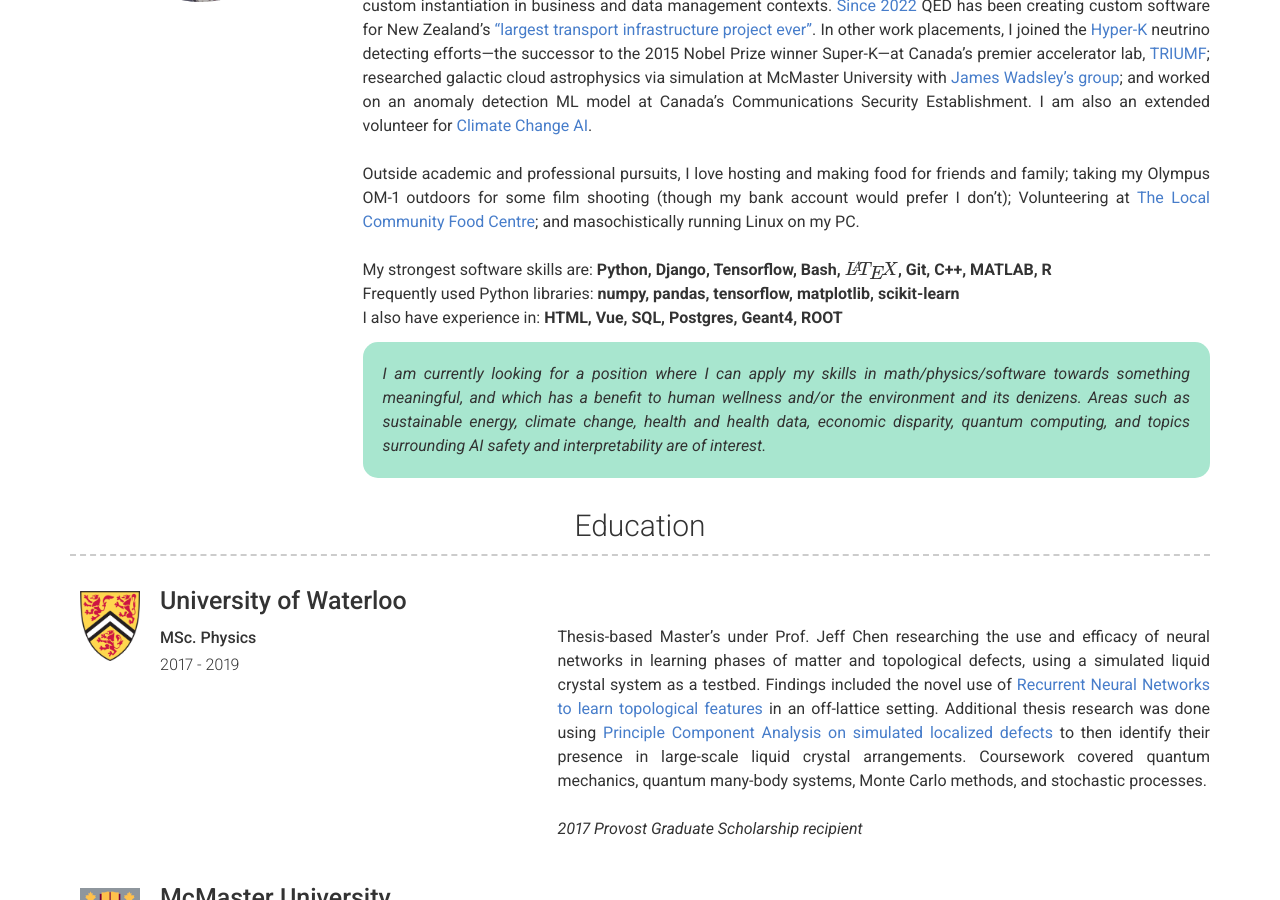
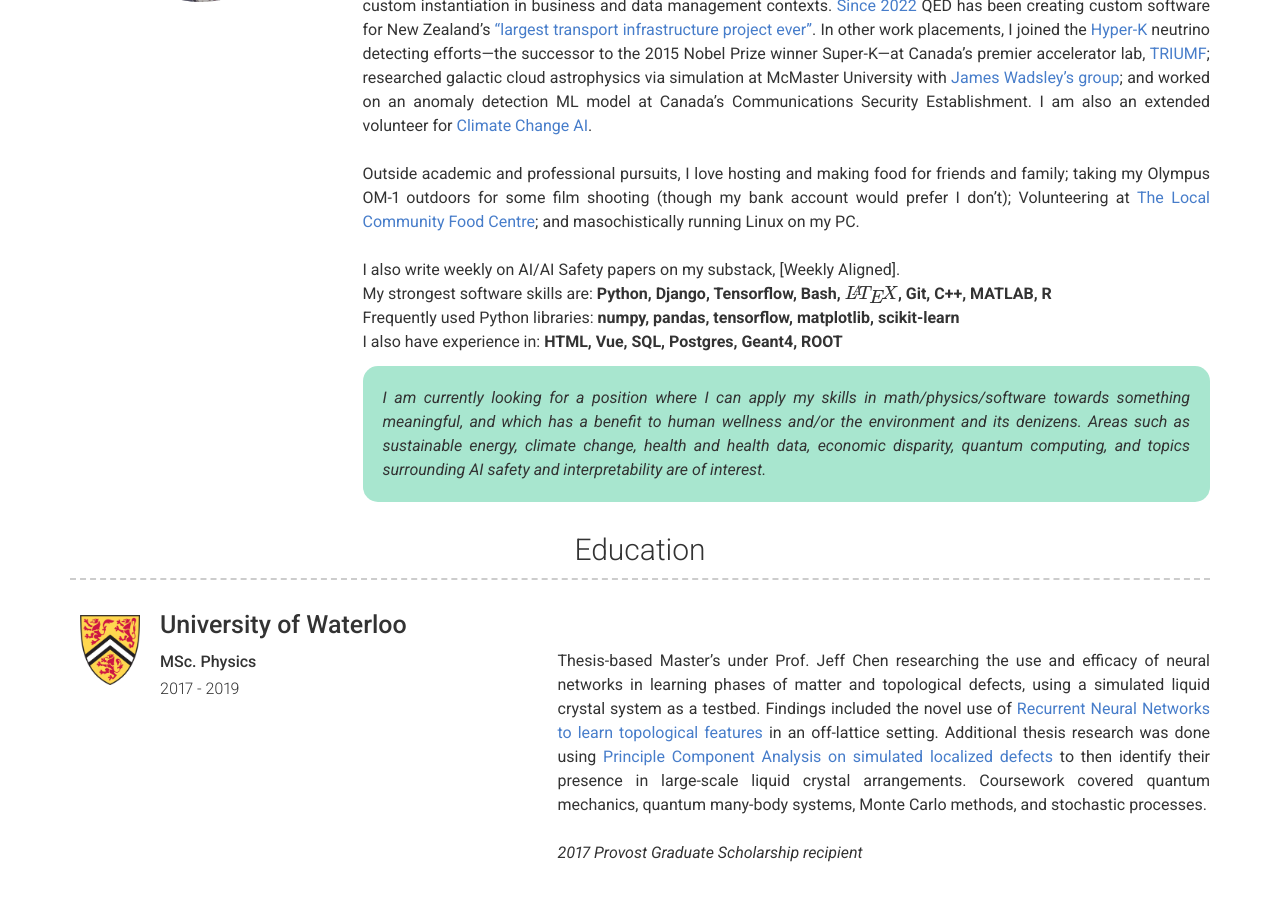
Before and after one commit to m-walters/m-walters.github.io, a Jekyll site: the page built from index.md, in a window 1280 px wide and 900 px high, scrolled down 527 px. Built offline with Jekyll 4.4.1, drawn with Linux system fonts in a browser that asks for light colours; formulas are drawn with MathJax 3; some of the changed text lies outside the part shown.

Commit message:
weekly aligned

```diff
--- a/_config.yml
+++ b/_config.yml
@@ -39,6 +39,8 @@ about_content: | # this will include new lines to allow paragraphs
   film shooting (though my bank account would prefer I don't); Volunteering at [The Local Community Food Centre](https://thelocalcfc.org);
   and masochistically running Linux on my PC.
   <br/>
+  I also write weekly on AI/AI Safety papers on my substack, [Weekly Aligned].
+  <br/>
   My strongest software skills are: __Python, Django, Tensorflow, Bash, $$\LaTeX$$, Git, C++, MATLAB, R__
   Frequently used Python libraries: __numpy, pandas, tensorflow, matplotlib, scikit-learn__
   I also have experience in: __HTML, Vue, SQL, Postgres, Geant4, ROOT__
@@ -55,6 +57,7 @@ projects_title: Misc. #(Use this to override about projects section title)
 # More Section
 more_title: Projects & Publications #(Use this to override about more section title)
 more_content: | # this will include new lines to allow paragraphs
+  - Writing weekly on AI/AI Safety papers on my substack, [Weekly Aligned](https://weeklyaligned.substack.com).
   - [RiskRay](/assets/risk_ray_summary.pdf). Using ML to detect hips at risk of fracture. _Patent pending._
   - Traffic prediction Graph Neural Net. View the proof-of-concept [toy model](https://github.com/m-walters/traffic_graphnn_toy).
   - My MSc. thesis: _Machine learning topological defects of liquid crystals
```
